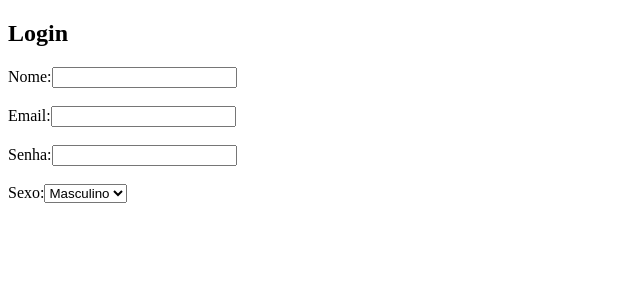
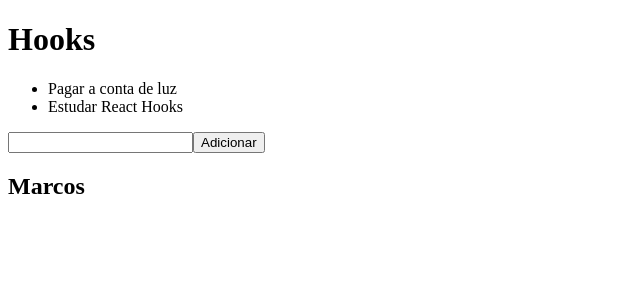
Before and after one commit to maleixorm/meuapp, a React (Create React App) app: page / in a window 1280 px wide. Shown: the top 300 px of the page, without its empty margins (0-640 px from the left). Built offline with nearby package versions, Linux system fonts and the light colour scheme.

Commit message:
Trabalhando com React Hooks

```diff
--- a/src/App.js
+++ b/src/App.js
@@ -1,54 +1,34 @@
-import React, { Component } from 'react';
+import React, { useState } from 'react';
 
-class App extends Component{
+function App() {
 
-    constructor(props){
-        super(props);
-        this.state = {
-            form: {
-                nome: '',
-                email: '',
-                senha: '',
-                sexo: ''
-            }
-        };
-        this.dadosForm = this.dadosForm.bind(this);
+    const [tarefas, setTarefas] = useState([
+        'Pagar a conta de luz',
+        'Estudar React Hooks'
+    ]);
+
+    const [nome, setNome] = useState('Marcos');
+
+    const [input, setInput] = useState('');
+
+    function handleAdd() {
+        setTarefas([...tarefas, input]);
+        setInput('');
     }
 
-    dadosForm(e){
-        let form = this.state.form;
-        form[e.target.name] = e.target.value;
-        this.setState({form: form});
-    }
-
-    render(){
-        return(
-            <div>
-                <h2>Login</h2>
-                <label for="nome">Nome:</label>
-                <input type="text" name="nome" value={this.state.form.nome} onChange={this.dadosForm}/>
-                <br/><br/>
-                <label for="email">Email:</label>
-                <input type="email" name="email" value={this.state.form.email} onChange={this.dadosForm}/>
-                <br/><br/>
-                <label for="password">Senha:</label>
-                <input type="password" name="senha" value={this.state.form.senha} onChange={this.dadosForm} />
-                <br/><br/>
-                <label for="sexo">Sexo:</label>
-                <select name="sexo" value={this.state.form.sexo} onChange={this.dadosForm}>
-                    <option value="masculino">Masculino</option>
-                    <option valie="feminino">Feminino</option>
-                </select>
-
-                <div>
-                    <h4>{this.state.form.nome}</h4>
-                    <h4>{this.state.form.email}</h4>
-                    <h4>{this.state.form.senha}</h4>
-                    <h4>{this.state.form.sexo}</h4>
-                </div>
-            </div>
-        );
-    }
+    return(
+        <div>
+            <h1>Hooks</h1>
+            <ul>
+                {tarefas.map(tarefa => (
+                    <li key={tarefa}>{tarefa}</li>
+                ))}
+            </ul>
+            <input type='text' value={input} onChange={ e => setInput(e.target.value) } />
+            <button type='button' onClick={handleAdd}>Adicionar</button>
+            <h2>{nome}</h2>
+        </div>
+    );
 }
 
 export default App;
```
